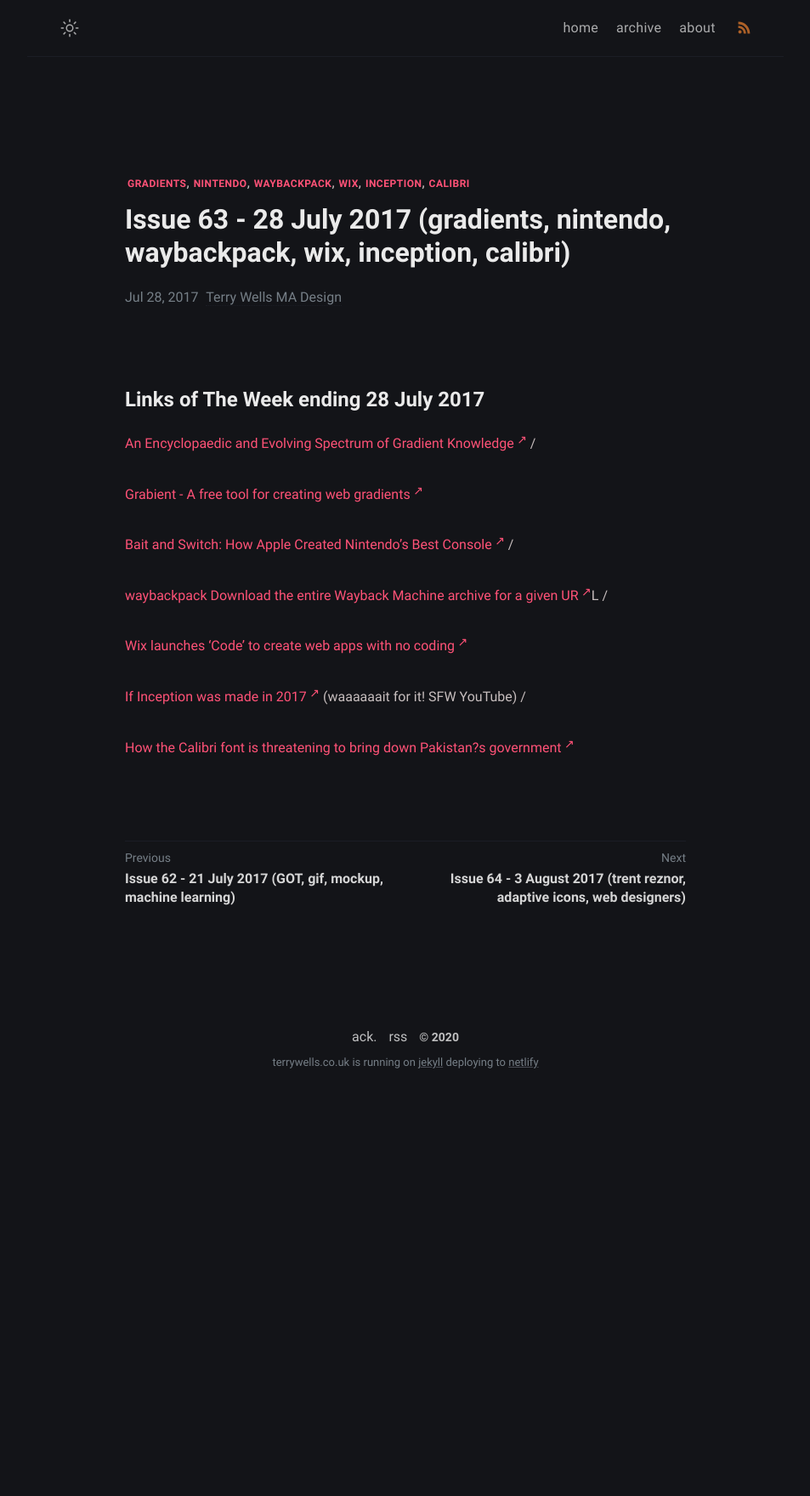
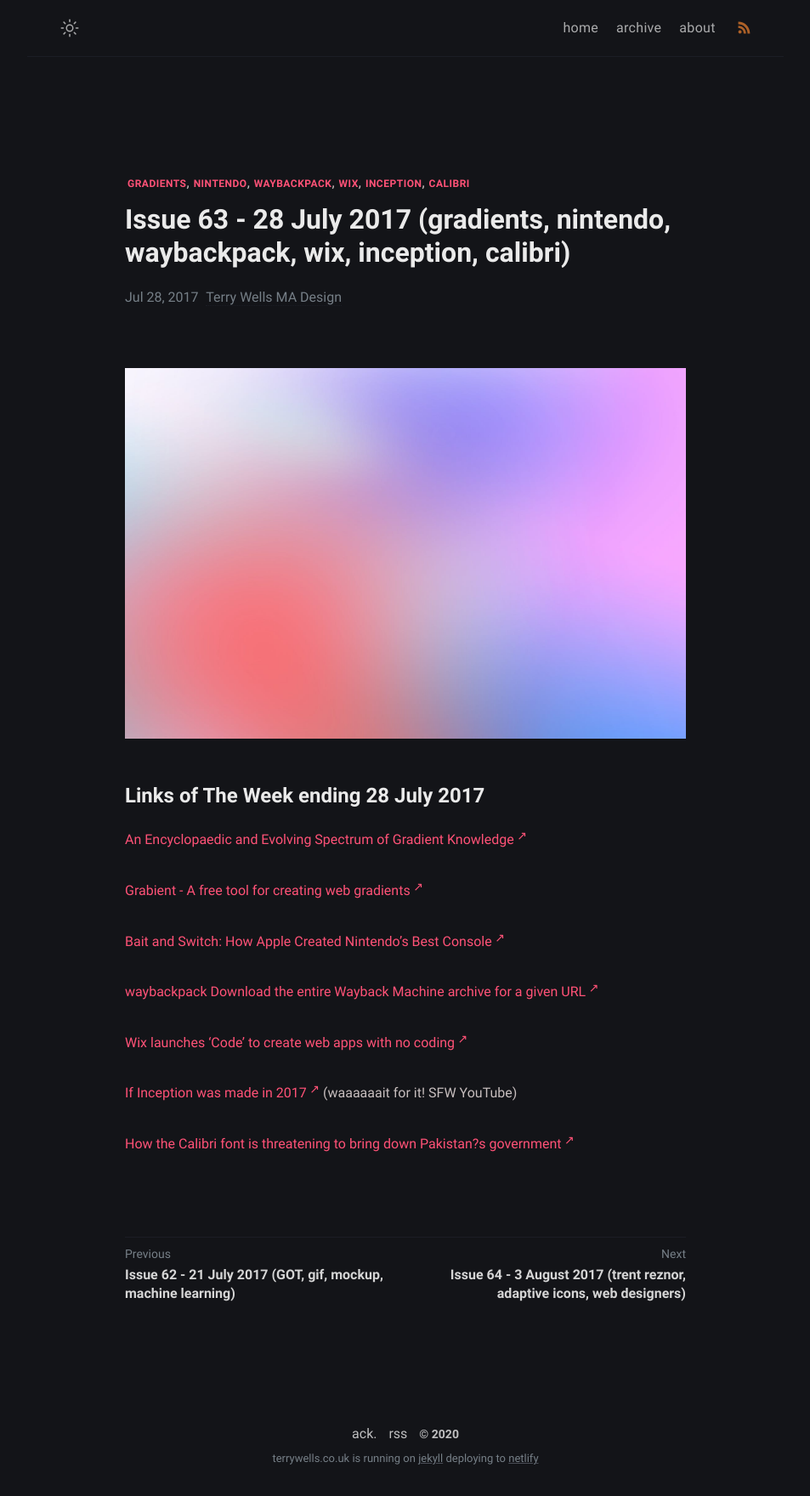
Before and after one commit to wristtattoo/jekyll-klise, a Jekyll site: the page built from _posts/2020-11-03-issue-63-28-july-2017-gradients-nintendo-waybackpack-wix-inception-calibri.md, in a window 1280 px wide. Shown: the whole page at 85% size, without its empty margins (163-1116 px from the left). Built offline with Jekyll 4.4.1, drawn with Linux system fonts in a browser that asks for light colours; a script that is not in the unit is left out; before the commit the page ends 1294 px from its top, so only the background shows below that.

Commit message:
Update Links of The Week “2020-11-03-issue-63-28-july-2017-gradients-nintendo-waybackpack-wix-inception-calibri”

```diff
--- a/_posts/2020-11-03-issue-63-28-july-2017-gradients-nintendo-waybackpack-wix-inception-calibri.md
+++ b/_posts/2020-11-03-issue-63-28-july-2017-gradients-nintendo-waybackpack-wix-inception-calibri.md
@@ -5,18 +5,20 @@ title: Issue 63 - 28 July 2017 (gradients, nintendo, waybackpack, wix,
 tags: gradients nintendo waybackpack wix inception calibri
 date: 2017-07-28T11:29:20.620Z
 ---
+![An Encyclopaedic and Evolving Spectrum of Gradient Knowledge](/assets/uploads/issue-63.jpg "An Encyclopaedic and Evolving Spectrum of Gradient Knowledge")
+
 # Links of The Week ending 28 July 2017
 
-<a href="https://walkerart.org/magazine/the-edgeless-ever-shifting-gradient" target="_blank">An Encyclopaedic and Evolving Spectrum of Gradient Knowledge</a> /
+<a href="https://walkerart.org/magazine/the-edgeless-ever-shifting-gradient" target="_blank">An Encyclopaedic and Evolving Spectrum of Gradient Knowledge</a>
 
 <a href="https://www.grabient.com/" target="_blank">Grabient - A free tool for creating web gradients</a>
 
-<a href="https://ohmdee.com/bait-and-switch-how-apple-created-nintendos-best-console-5268e62adbc9" target="_blank">Bait and Switch: How Apple Created Nintendo’s Best Console</a> /
+<a href="https://ohmdee.com/bait-and-switch-how-apple-created-nintendos-best-console-5268e62adbc9" target="_blank">Bait and Switch: How Apple Created Nintendo’s Best Console</a>
 
-<a href="https://github.com/jsvine/waybackpack" target="_blank">waybackpack Download the entire Wayback Machine archive for a given UR</a>L /
+<a href="https://github.com/jsvine/waybackpack" target="_blank">waybackpack Download the entire Wayback Machine archive for a given URL</a>
 
 <a href="https://www.wix.com/code/home" target="_blank">Wix launches 'Code' to create web apps with no coding</a>
 
-<a href="https://www.youtube.com/watch?v=kmqKnEcOxoo" target="_blank">If Inception was made in 2017</a> (waaaaaait for it! SFW YouTube) /
+<a href="https://www.youtube.com/watch?v=kmqKnEcOxoo" target="_blank">If Inception was made in 2017</a> (waaaaaait for it! SFW YouTube)
 
 <a href="http://www.haaretz.com/world-news/1.801006" target="_blank">How the Calibri font is threatening to bring down Pakistan?s government</a>
```
Also changed, not shown: assets/uploads/issue-63.jpg (added).
